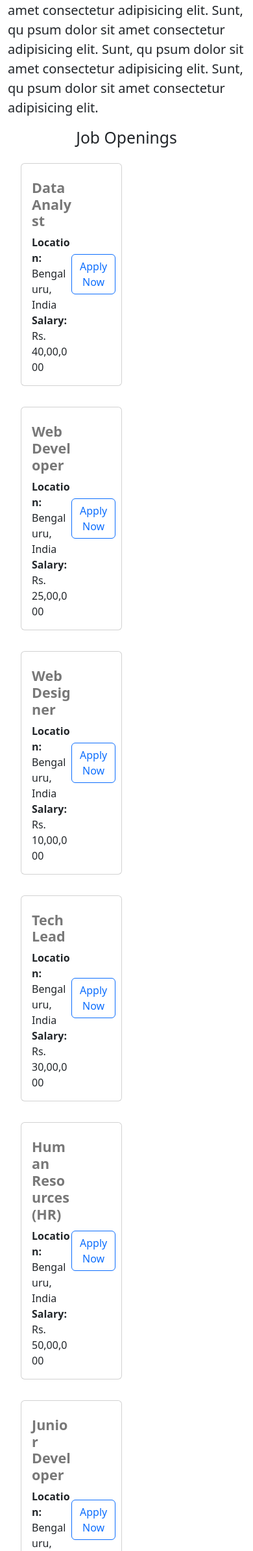
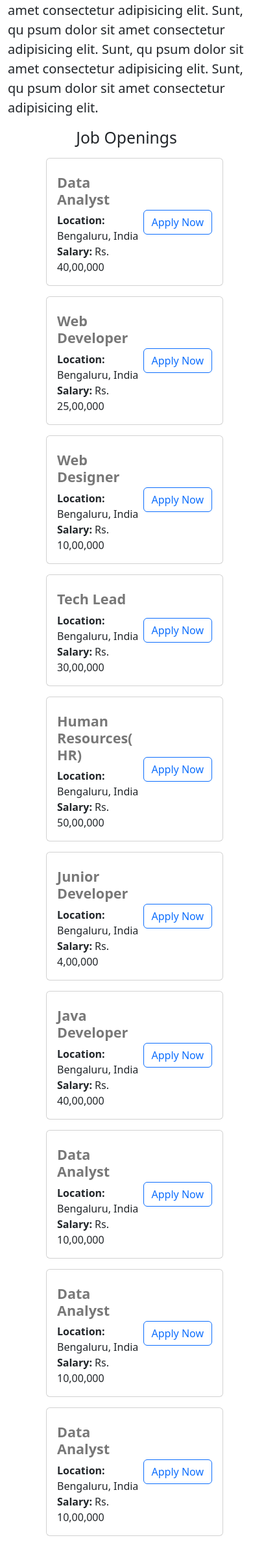
Before and after one commit to Shivamsinghshamsher/myFlaskApp, a Flask app: page / in a window 390 px wide. Shown: the part 773-3160 px from the top of the page at 65% size. Run offline with Flask 3, Linux system fonts and the light colour scheme.

Commit message:
Added responsive design features for improved user experience

```diff
--- a/templates/index.html
+++ b/templates/index.html
@@ -6,7 +6,7 @@
   <meta name="viewport" content="width=device-width, initial-scale=1.0">
   <title>Document</title>
     <link href="https://cdn.jsdelivr.net/npm/bootstrap@5.3.3/dist/css/bootstrap.min.css" rel="stylesheet" integrity="sha384-QWTKZyjpPEjISv5WaRU9OFeRpok6YctnYmDr5pNlyT2bRjXh0JMhjY6hW+ALEwIH" crossorigin="anonymous">
-  <style>
+<style>
 
     #imageSection{
       positio: relative;
@@ -37,7 +37,7 @@
     .card{
       display:flex;
       flex-direction:inherit;
-      width: 40vw;
+      width: 50vw;
       margin: 1rem 2rem;
       padding:1rem;
     }
@@ -72,7 +72,21 @@
       /* margin-top: 1rem; */
 
     }
-  </style>
+.joblist {
+  margin: 0 auto;
+  width: 55vw;
+}
+
+@media only screen and (max-width: 600px) {
+  .joblist {
+      margin: 0 auto;
+      width: 80vw;
+  }
+  .card {
+   width: 70vw;
+  }
+}
+</style>
 </head>
 <body>
   <div class='container'>
@@ -93,7 +107,7 @@
     <h2 class='text-center mt-3 mb-2'>About JobFinder</h2>
     <p class='lead'>Lorem ipsum dolor sit amet consectetur adipisicing elit. Sunt, qu psum dolor sit amet consectetur adipisicing elit. Sunt, qu psum dolor sit amet consectetur adipisicing elit. Sunt, qu psum dolor sit amet consectetur adipisicing elit. Sunt, qu psum dolor sit amet consectetur adipisicing elit. Sunt, qu psum dolor sit amet consectetur adipisicing elit. </p>
     <h2 class='text-center'>Job Openings</h2>
-    <div class="row ">
+    <div class="joblist ">
       {% for job in jobs %}
       {% include 'jobitem.html' %}
       {% endfor %}
```
